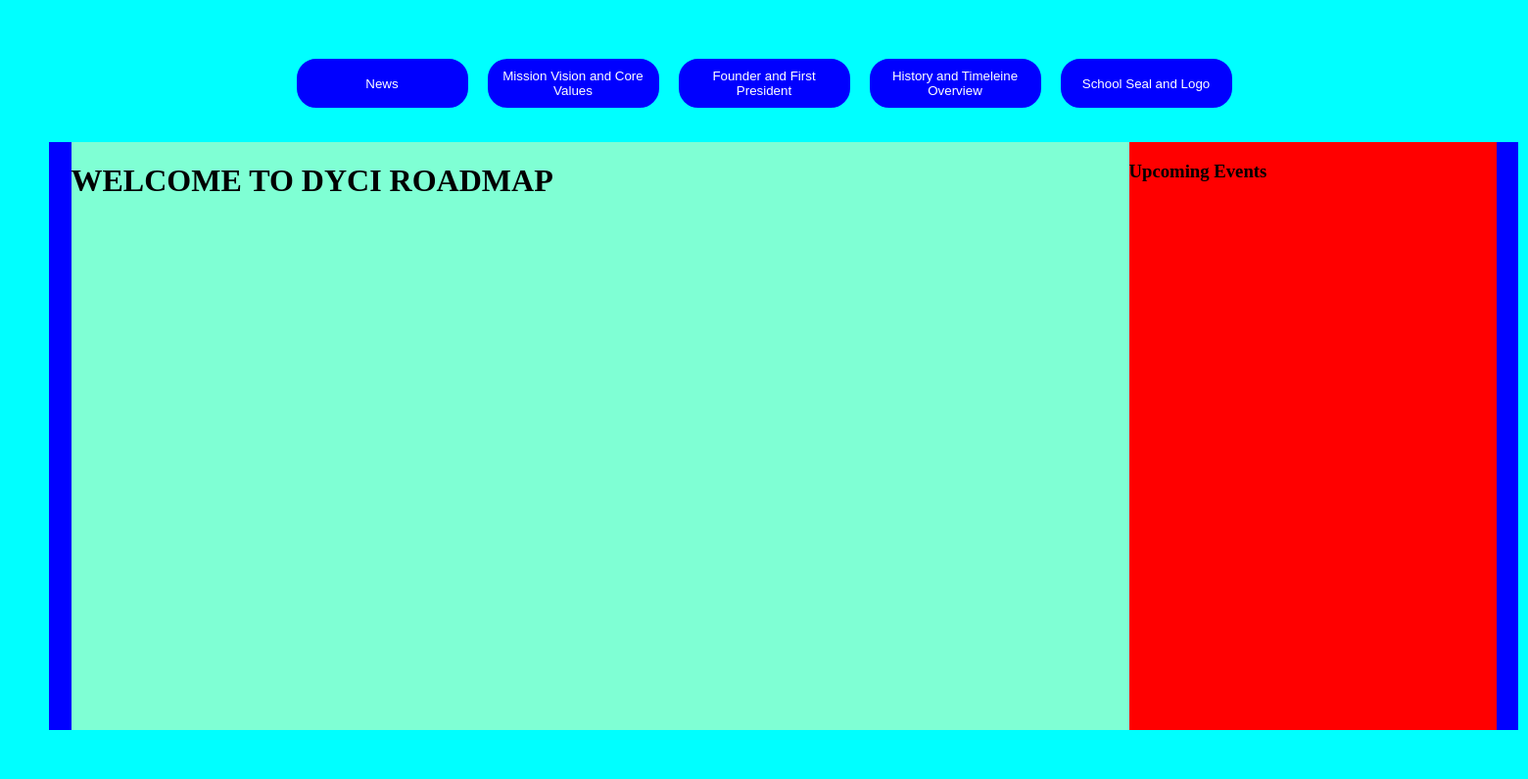
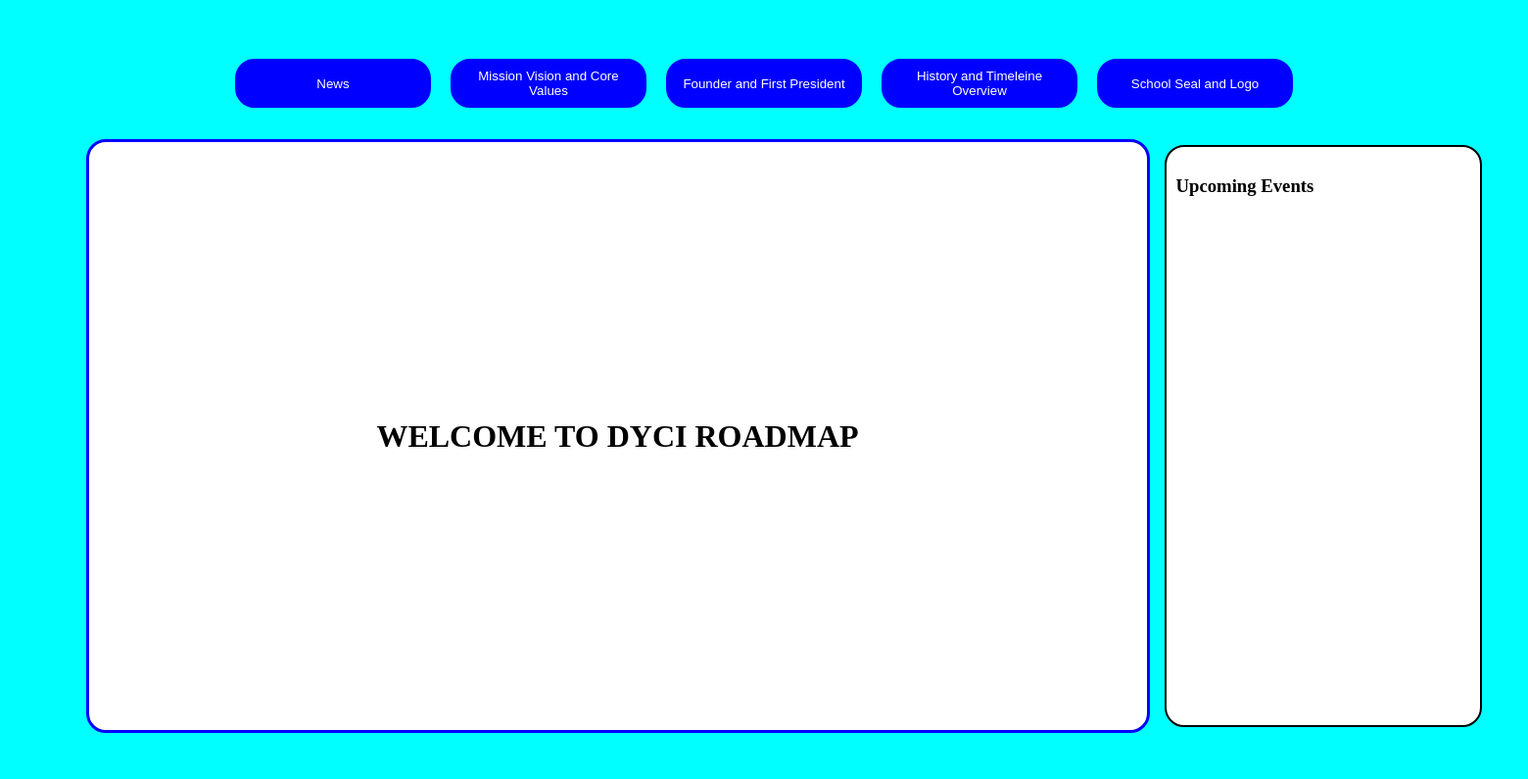
Before and after one commit to Axisvillena1018/SOE2Project, a PHP site: page /Home.html in a window 1560 px wide. Shown: the part 55-850 px from the top of the page at 98% size. Run offline with PHP 8.4, Linux system fonts and the light colour scheme.

Commit message:
Modified Home Page and add Vox Nostra
Including Javascript

```diff
--- a/SOE/Student/Home.css
+++ b/SOE/Student/Home.css
@@ -148,7 +148,7 @@ body{
 
 .Home-Body .btnhome button{
     margin: 10px;
-    width: 175px;
+    width: 200px;
     height: 50px;
     border: solid;
     border-color: blue;
@@ -157,6 +157,14 @@ body{
     color: white;
 }
 
+.Home-Body .btnhome button:hover{
+    border: solid;
+    border-color: rgb(92, 92, 226);
+    background-color: rgb(92, 92, 226);
+}
+
+/* Home Container */
+
 .Home-body .Home-Container{
     display: flex;
     align-items: center;
@@ -164,17 +172,43 @@ body{
     Margin-top: 25px;
     width: 1500px;
     height: 600px;
-    background-color: blue;
 }
 
 .Home-Body .Home-Container .Homepage{
     width: 72%;
     height: 100%;
-    background-color: aquamarine;
+    background-color: white;
+    border: solid;
+    border-color: blue;
+    border-radius: 20px;
+    display: flex;
+    justify-content: center;
+    align-items: center;
 }
 
+/* News */
+.Home-Body .Home-Container .News{
+    width: 72%;
+    height: 100%;
+    background-color: white;
+    border: solid;
+    border-color: blue;
+    border-radius: 20px;
+    display: none;
+    justify-content: center;
+    align-items: center;
+}
+
+/* Events */
+
 .Home-Body .Home-Container .Event-Container{
-    width: 25%;
-    height: 100%;
-    background-color: red;
+    width: 20%;
+    height: 95%;
+    background-color: White;
+    border: solid;
+    border-color: black;
+    border-width: 2px;
+    border-radius: 20px;
+    padding: 10px;
+    margin-left: 15px;
 }
--- a/SOE/Student/Home.html
+++ b/SOE/Student/Home.html
@@ -37,7 +37,9 @@
         </nav>
         <div class="Home-Body">
             <div class="btnhome">
-                <button>News</button>
+                <div class="btnnews">
+                    <button>News</button>
+                </div>
                 <button>Mission Vision and Core Values</button>
                 <button>Founder and First President</button>
                 <button>History and Timeleine Overview</button>
@@ -45,12 +47,23 @@
             </div>
             <div class="Home-Container">
                 <div class="HomePage">
-                    <h1>WELCOME TO DYCI ROADMAP</h1>
+                    <div class="HPIntro">
+                        <h1>WELCOME TO DYCI ROADMAP</h1>
+                    </div>
+                </div>
+                <div class="News">
+                    <iframe src="https://www.facebook.com/plugins/page.php?href=https%3A%2F%2Fwww.facebook.com%2FVoxNostraOnline&tabs=timeline&width=500&height=500&small_header=false&adapt_container_width=true&hide_cover=false&show_facepile=false&appId" width="500" height="500" style="border:none;overflow:hidden" scrolling="no" frameborder="0" allowfullscreen="true" allow="autoplay; clipboard-write; encrypted-media; picture-in-picture; web-share"></iframe>
                 </div>
                 <div class="Event-Container">
                     <h3>Upcoming Events</h3>
                 </div>
             </div>
         </div>
+        <script>
+            document.querySelector(".btnnews button").addEventListener("click", function(){
+                document.querySelector(".Homepage").style.display = "none";
+                document.querySelector(".News").style.display = "flex";
+            });
+        </script>
     </body>
 </html>
```
